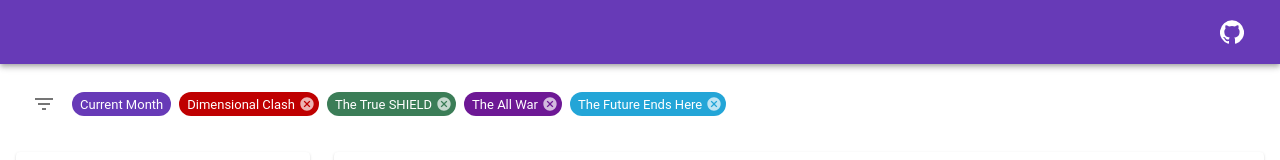
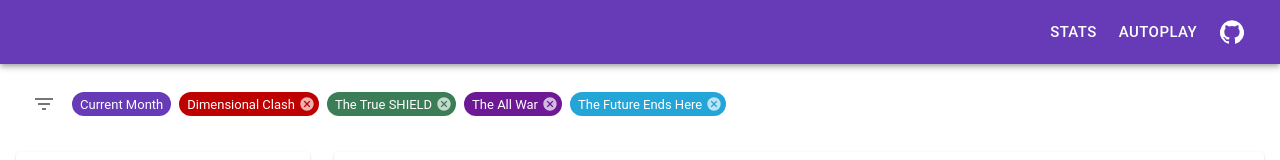
Before and after one commit to chrischen86/mff-app, a React (Create React App) app: page / in a window 1280 px wide. Shown: the top 160 px of the page. Built offline with nearby package versions, Linux system fonts and the light colour scheme; no server answers.

Commit message:
Add react router Split stats and autoplay leader calculater pages

```diff
--- a/package.json
+++ b/package.json
@@ -22,6 +22,7 @@
     "react": "^17.0.1",
     "react-dom": "^17.0.1",
     "react-query": "^3.9.4",
+    "react-router-dom": "^6.3.0",
     "react-scripts": "4.0.2",
     "typescript": "^4.1.2",
     "web-vitals": "^1.0.1"
--- a/src/App.tsx
+++ b/src/App.tsx
@@ -1,10 +1,11 @@
 import React from 'react';
 import { QueryClient, QueryClientProvider } from 'react-query';
-import HomePage from './components/HomePage';
+import HomePage from './pages/HomePage';
 import FilterProvider from './context/filterContext';
 import MetadataProvider from './context/metadataContext';
 import { ThemeProvider } from '@material-ui/core/styles';
 import theme from './theme';
+import { HashRouter } from 'react-router-dom';
 
 const queryClient = new QueryClient({
   defaultOptions: {
@@ -17,6 +18,7 @@ const queryClient = new QueryClient({
 const App = () => {
   return (
     <>
+      <HashRouter>
         <QueryClientProvider client={queryClient}>
           <MetadataProvider>
             <FilterProvider>
@@ -26,6 +28,7 @@ const App = () => {
             </FilterProvider>
           </MetadataProvider>
         </QueryClientProvider>
+      </HashRouter>
     </>
   );
 };
--- a/src/components/SiteAppBar.tsx
+++ b/src/components/SiteAppBar.tsx
@@ -1,7 +1,14 @@
-import { AppBar, IconButton, Toolbar, Typography } from '@material-ui/core';
+import {
+  AppBar,
+  Button,
+  IconButton,
+  Toolbar,
+  Typography,
+} from '@material-ui/core';
 import { makeStyles } from '@material-ui/core/styles';
 import GitHubIcon from '@material-ui/icons/GitHub';
 import React from 'react';
+import { Link as RouterLink } from 'react-router-dom';
 
 const useStyles = makeStyles((theme) => ({
   root: {
@@ -13,6 +20,9 @@ const useStyles = makeStyles((theme) => ({
   title: {
     flexGrow: 1,
   },
+  button: {
+    color: theme.palette.getContrastText(theme.palette.primary.main),
+  },
 }));
 
 const SiteAppBar = () => {
@@ -21,6 +31,25 @@ const SiteAppBar = () => {
     <AppBar position="static">
       <Toolbar>
         <Typography variant="h6" className={classes.title}></Typography>
+        <Button
+          component={RouterLink}
+          to={'/'}
+          variant={'text'}
+          className={classes.button}
+          size={'large'}
+        >
+          Stats
+        </Button>
+        <Button
+          component={RouterLink}
+          to={'/autoplay'}
+          variant={'text'}
+          className={classes.button}
+          size={'large'}
+        >
+          Autoplay
+        </Button>
+
         <IconButton
           color="inherit"
           target="_blank"
--- /dev/null
+++ b/src/pages/HomePage.tsx
@@ -0,0 +1,33 @@
+import { createStyles, makeStyles, Theme } from '@material-ui/core/styles';
+import React from 'react';
+import { Route, Routes } from 'react-router-dom';
+import SiteAppBar from '../components/SiteAppBar';
+import AutoplayPage from './autoplay/AutoplayPage';
+import StatsPage from './stats/StatsPage';
+
+const useStyles = makeStyles((theme: Theme) =>
+  createStyles({
+    root: {
+      flexGrow: 1,
+      padding: '1em',
+    },
+  })
+);
+
+const HomePage = () => {
+  const classes = useStyles();
+
+  return (
+    <>
+      <SiteAppBar />
+      <div className={classes.root}>
+        <Routes>
+          <Route path="/" element={<StatsPage />} />
+          <Route path="/autoplay" element={<AutoplayPage />} />
+        </Routes>
+      </div>
+    </>
+  );
+};
+
+export default HomePage;
--- /dev/null
+++ b/src/pages/autoplay/AutoplayPage.tsx
@@ -0,0 +1,24 @@
+import { Grid } from '@material-ui/core';
+import React from 'react';
+import useCharacterBonus from '../../components/hooks/useCharacterBonus';
+import LeaderTable from './LeaderTable';
+
+const AutoplayPage = () => {
+  const { data, isLoading } = useCharacterBonus();
+
+  if (isLoading) {
+    return <div />;
+  }
+
+  return (
+    <>
+      <Grid container spacing={3}>
+        <Grid item lg={12}>
+          <LeaderTable data={data} />
+        </Grid>
+      </Grid>
+    </>
+  );
+};
+
+export default AutoplayPage;
--- /dev/null
+++ b/src/pages/autoplay/LeaderTable.tsx
@@ -0,0 +1,19 @@
+import React from 'react';
+import useFilteredData from '../../components/hooks/useFilteredData';
+import { dimensionalClashdFilter } from '../../filters/storyFilters';
+import { currentMonthFilter } from '../../filters/timeFilters';
+import { SelectedCharacterBonus } from '../../types';
+
+const LeaderTable = ({ data }: { data: SelectedCharacterBonus[] }) => {
+  console.log('leader table');
+
+  const filters = React.useMemo(() => {
+    return [currentMonthFilter, dimensionalClashdFilter];
+  }, []);
+  const filteredData = useFilteredData(data, filters);
+  console.log(filteredData);
+
+  return <div>data</div>;
+};
+
+export default LeaderTable;
--- a/src/components/HomePage.tsx
+++ b/src/pages/stats/StatsPage.tsx
@@ -1,30 +1,18 @@
 import { Grid } from '@material-ui/core';
-import { createStyles, makeStyles, Theme } from '@material-ui/core/styles';
 import React from 'react';
-import { FilterContext } from '../context/filterContext';
-import { MetadataContext } from '../context/metadataContext';
-//import data from './__mocks__/data.json';
-import filters, { createFragmentFilters } from '../filters';
-import FilterSection from './FilterSection';
-import GraphCard from './GraphCard';
-import useCharacterBonus from './hooks/useCharacterBonus';
-import useCharactersMetadata from './hooks/useCharactersMetadata';
-import useFilteredData from './hooks/useFilteredData';
-import useFragmentMetadata from './hooks/useFragmentsMetadata';
-import useStagesMetadata from './hooks/useStagesMetadata';
-import RankTableCard from './RankTableCard';
-import SiteAppBar from './SiteAppBar';
+import FilterSection from '../../components/FilterSection';
+import GraphCard from '../../components/GraphCard';
+import useCharacterBonus from '../../components/hooks/useCharacterBonus';
+import useCharactersMetadata from '../../components/hooks/useCharactersMetadata';
+import useFilteredData from '../../components/hooks/useFilteredData';
+import useFragmentMetadata from '../../components/hooks/useFragmentsMetadata';
+import useStagesMetadata from '../../components/hooks/useStagesMetadata';
+import RankTableCard from '../../components/RankTableCard';
+import { FilterContext } from '../../context/filterContext';
+import { MetadataContext } from '../../context/metadataContext';
+import filters, { createFragmentFilters } from '../../filters';
 
-const useStyles = makeStyles((theme: Theme) =>
-  createStyles({
-    root: {
-      flexGrow: 1,
-      padding: '1em',
-    },
-  })
-);
-
-const HomePage = () => {
+const StatsPage = () => {
   //Contexts
   const { dispatch } = React.useContext(MetadataContext);
   const { dispatch: filterDispatch, state: filterContext } =
@@ -40,7 +28,6 @@ const HomePage = () => {
   const { data, isLoading: isDataLoading } = useCharacterBonus();
 
   const filteredData = useFilteredData(data, filterContext.filters);
-  const classes = useStyles();
 
   React.useEffect(() => {
     dispatch({ type: 'calculateLastMonth', data });
@@ -85,8 +72,6 @@ const HomePage = () => {
 
   return (
     <>
-      <SiteAppBar />
-      <div className={classes.root}>
       <Grid container spacing={3}>
         <Grid item lg={12}>
           <FilterSection />
@@ -98,9 +83,8 @@ const HomePage = () => {
           <GraphCard data={filteredData} isLoading={isLoading} />
         </Grid>
       </Grid>
-      </div>
     </>
   );
 };
 
-export default HomePage;
+export default StatsPage;
```
Also changed, not shown: src/components/hooks/useStageGroupedData.tsx (added, +58 -0 lines), src/components/types.tsx (+14 -0 lines), 2 other files (tests, documents, lock files or other folders). Lines whose indentation alone changed are shown as unchanged.
